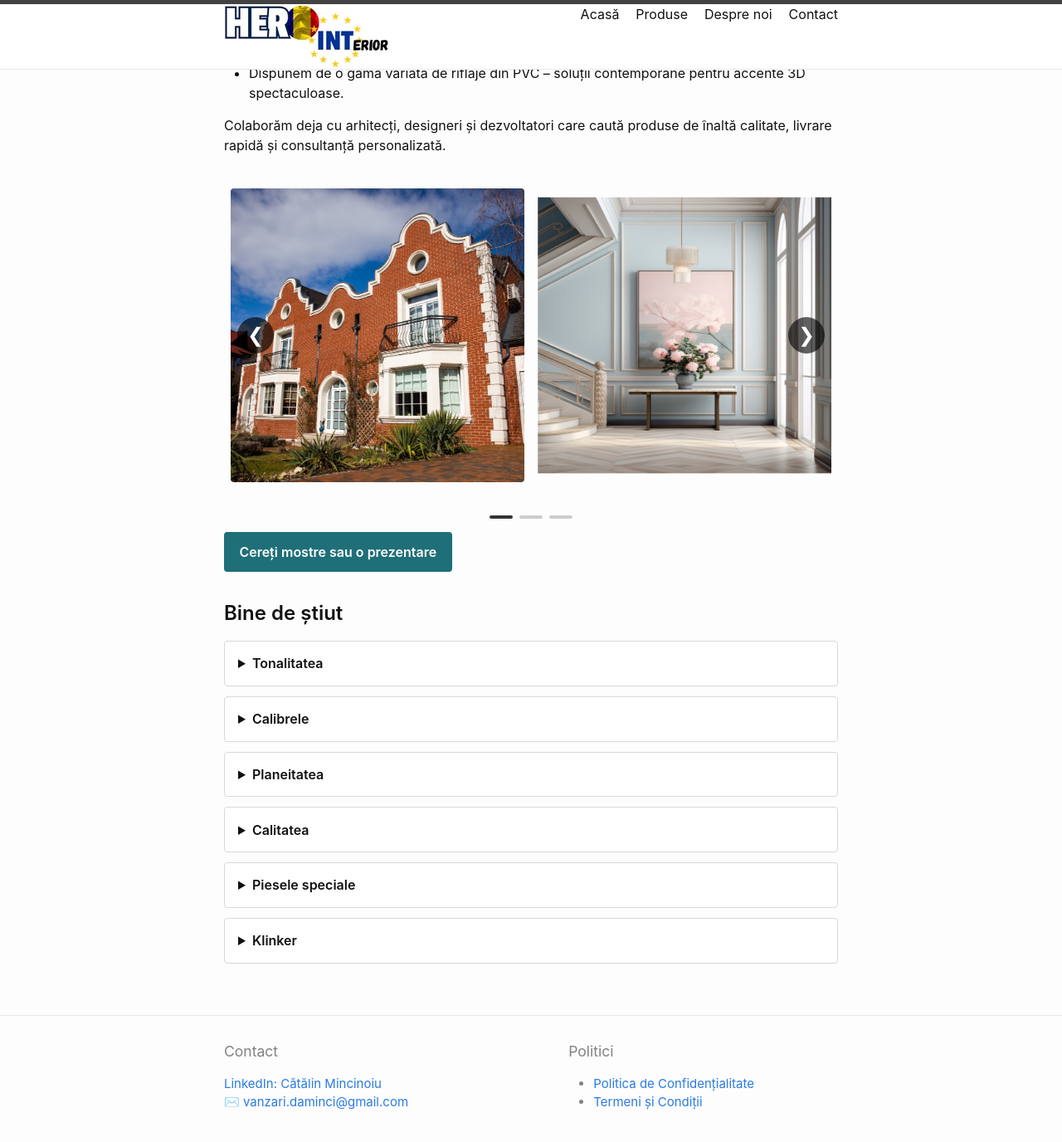
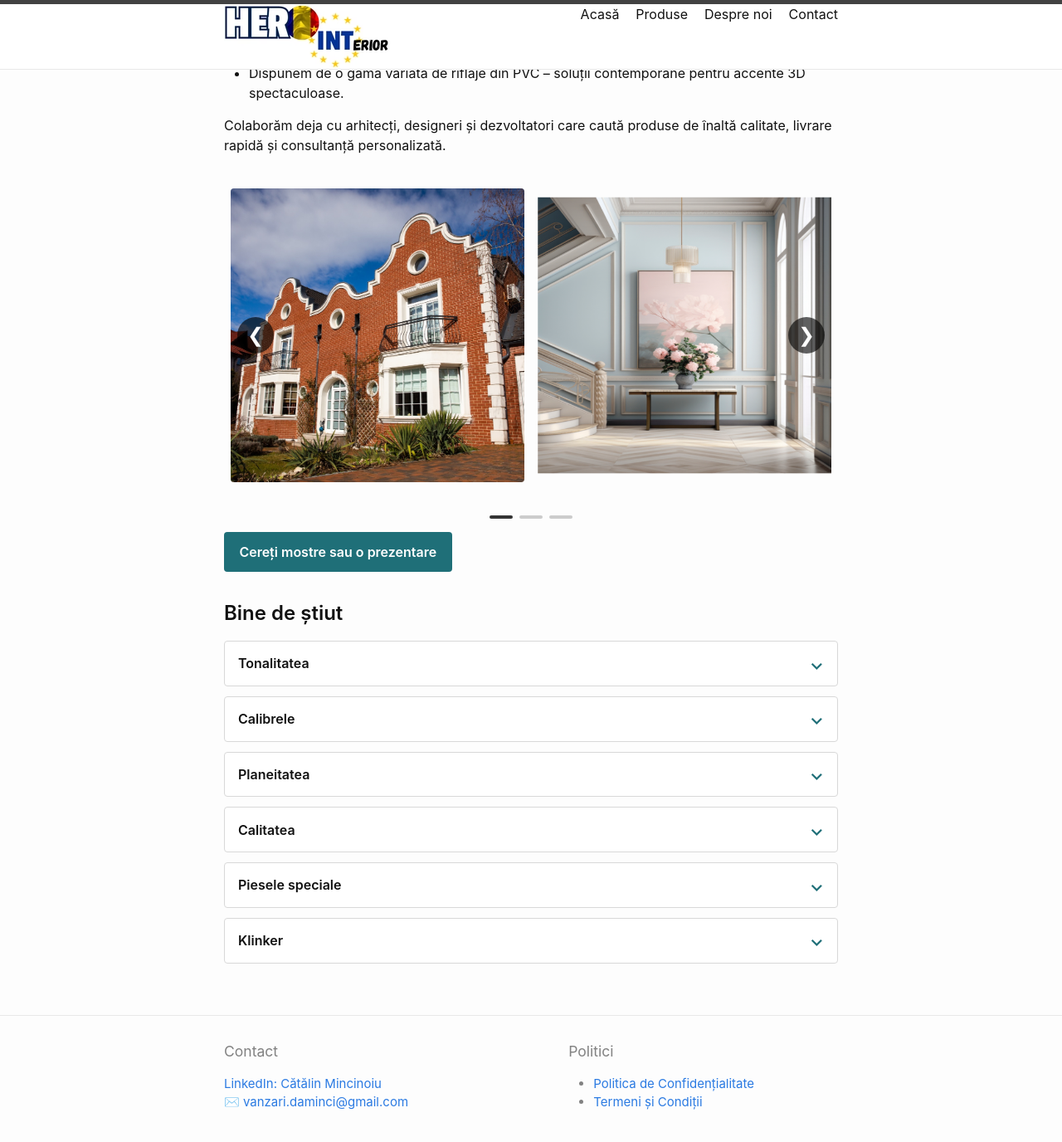
Before and after one commit to RipplyPear/floor-decor, a Jekyll site: the page built from index.md, in a window 1280 px wide and 1400 px high, scrolled down 923 px. Shown: the top 1376 px of the window at 83% size. Built offline with Jekyll 4.4.1, drawn with Linux system fonts in a browser that asks for light colours.

Commit message:
feat: refine product notes accordion

```diff
--- a/assets/css/main.css
+++ b/assets/css/main.css
@@ -823,15 +823,47 @@ table td {
 
 .product-note {
   margin: 0.75rem 0;
+  overflow: hidden;
   border: 1px solid #d8d8d8;
   border-radius: 4px;
   background: #fff;
+  transition: border-color 0.2s ease, box-shadow 0.2s ease;
+}
+
+.product-note[open] {
+  border-color: #a8c9cc;
+  box-shadow: 0 3px 10px rgb(31 111 120 / 10%);
 }
 
 .product-note summary {
+  display: flex;
   padding: 0.9rem 1rem;
+  align-items: center;
+  justify-content: space-between;
   cursor: pointer;
   font-weight: 600;
+  list-style: none;
+}
+
+.product-note summary::-webkit-details-marker {
+  display: none;
+}
+
+.product-note summary::after {
+  content: "⌄";
+  color: #1f6f78;
+  font-size: 1.35rem;
+  line-height: 1;
+  transition: transform 0.2s ease;
+}
+
+.product-note[open] summary::after {
+  transform: rotate(180deg);
+}
+
+.product-note summary:focus-visible {
+  outline: 3px solid #1f6f78;
+  outline-offset: -3px;
 }
 
 .product-note p,
@@ -844,6 +876,31 @@ table td {
   margin-left: 1.5rem;
 }
 
+.product-note[open] > :not(summary) {
+  animation: product-note-reveal 0.2s ease-out both;
+}
+
+@keyframes product-note-reveal {
+  from {
+    opacity: 0;
+    transform: translateY(-0.25rem);
+  }
+
+  to {
+    opacity: 1;
+    transform: translateY(0);
+  }
+}
+
+@media (prefers-reduced-motion: reduce) {
+  .product-note,
+  .product-note summary::after,
+  .product-note[open] > :not(summary) {
+    animation: none;
+    transition: none;
+  }
+}
+
 .home-cta:visited {
   color: #fff;
 }
--- /dev/null
+++ b/index.md
@@ -0,0 +1,81 @@
+---
+layout: home
+title: Acasă
+---
+
+<section class="home-section home-intro" aria-labelledby="about-floor-decor">
+  <h1 id="about-floor-decor">Cine suntem?</h1>
+
+  <p class="home-lede">
+    {{ site.description }}
+  </p>
+
+  <a class="home-cta" href="{{ '/contact/' | relative_url }}">
+    Solicitați consultanță
+  </a>
+</section>
+
+<section class="home-section home-highlights" aria-label="Avantajele Floor Decor">
+  {% include cards.html %}
+</section>
+
+<section class="home-section home-freshouse" aria-labelledby="freshouse-heading">
+  <h2 id="freshouse-heading">Freshouse – Întâlnirea perfectă între design și eleganță</h2>
+
+  <p>Suntem încântați să vă prezentăm universul Freshouse, un brand dedicat soluțiilor elegante și inovatoare pentru designul rezidențial și comercial.</p>
+
+  <ul>
+    <li>Producem profile decorative arhitecturale pentru fațade – unice prin design și calitate, create în România sub brandul Freshouse.</li>
+    <li>Importăm și distribuim profile decorative Freshouse din poliuretan și polimer dur pentru interioare – ideale pentru finisaje rafinate și personalizate.</li>
+    <li>Suntem parteneri Barlinek – parchet triplustratificat de top, recunoscut internațional pentru durabilitate și estetica naturală.</li>
+    <li>Comercializăm pardoseli SPC Decora și în curând SPC Barlinek – soluții rezistente și versatile pentru spații moderne.</li>
+    <li>Oferim plăci decorative din SPC și PVC în imitație de marmură și granit, perfecte pentru pereți-statement.</li>
+    <li>Dispunem de o gamă variată de riflaje din PVC – soluții contemporane pentru accente 3D spectaculoase.</li>
+  </ul>
+
+  <p>Colaborăm deja cu arhitecți, designeri și dezvoltatori care caută produse de înaltă calitate, livrare rapidă și consultanță personalizată.</p>
+
+  {% include cards-and-carousel.html %}
+
+  <a class="home-cta" href="{{ '/contact/' | relative_url }}">
+    Cereți mostre sau o prezentare
+  </a>
+</section>
+
+<section class="home-section product-notes" aria-labelledby="product-notes-heading">
+  <h2 id="product-notes-heading">Bine de știut</h2>
+
+  <details class="product-note" name="product-notes">
+    <summary>Tonalitatea</summary>
+    <p>Tonalitatea mostrelor este indicativă. În cazul anumitor produse, pentru obținerea unor efecte particulare, în aceleași cutii se găsesc plăci cu tonalități diferite.</p>
+  </details>
+
+  <details class="product-note" name="product-notes">
+    <summary>Calibrele</summary>
+    <p>Diferențele de calibru pot fi de ±0,6% conform normelor, în cazul gresiei porțelanate. De exemplu, pentru o placă de 30 × 30 cm, aceasta înseamnă 1,8 mm.</p>
+  </details>
+
+  <details class="product-note" name="product-notes">
+    <summary>Planeitatea</summary>
+    <p>Este permisă o diferență de ±0,5% față de norme.</p>
+  </details>
+
+  <details class="product-note" name="product-notes">
+    <summary>Calitatea</summary>
+    <p>Este garantată numai calitatea I, dacă materialul nu a fost pus în operă și dacă defectul de pe suprafața plăcii este vizibil de la o distanță mai mare de 1 m.</p>
+  </details>
+
+  <details class="product-note" name="product-notes">
+    <summary>Piesele speciale</summary>
+    <p>Dat fiind faptul că provin din cuptoare diferite, cu temperaturi și timpi de coacere diferiți, este dificilă obținerea aceleiași tonalități a pieselor speciale cu fondul.</p>
+  </details>
+
+  <details class="product-note" name="product-notes">
+    <summary>Klinker</summary>
+    <ul>
+      <li>Pentru a se garanta rezistența la îngheț/dezgheț și dilatație termică este obligatorie realizarea rostului de 7–10 mm.</li>
+      <li>Klinker-ul nu este calibrat, fiind un produs trafillat, nu unul obținut prin presare.</li>
+      <li>Tonalitățile diferă. Pentru un efect omogen, este necesară desfacerea a 4–5 cutii și alegerea plăcilor apropiate ca tonalitate.</li>
+    </ul>
+  </details>
+</section>
```
